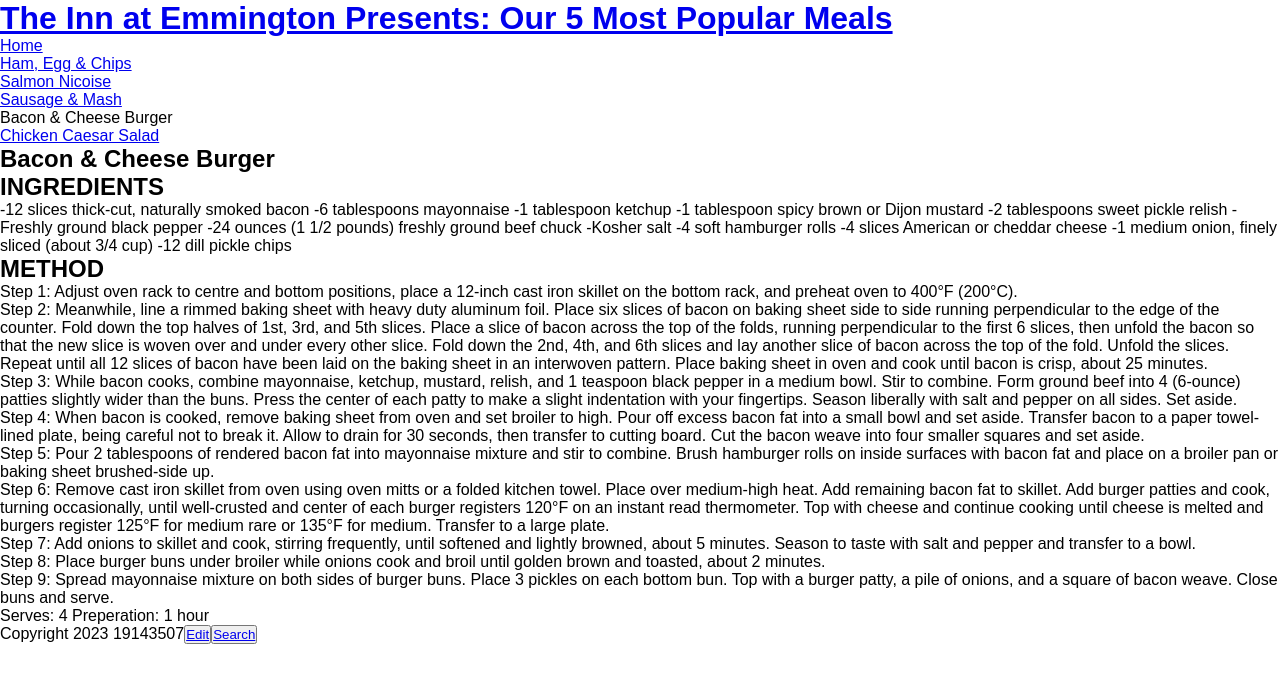
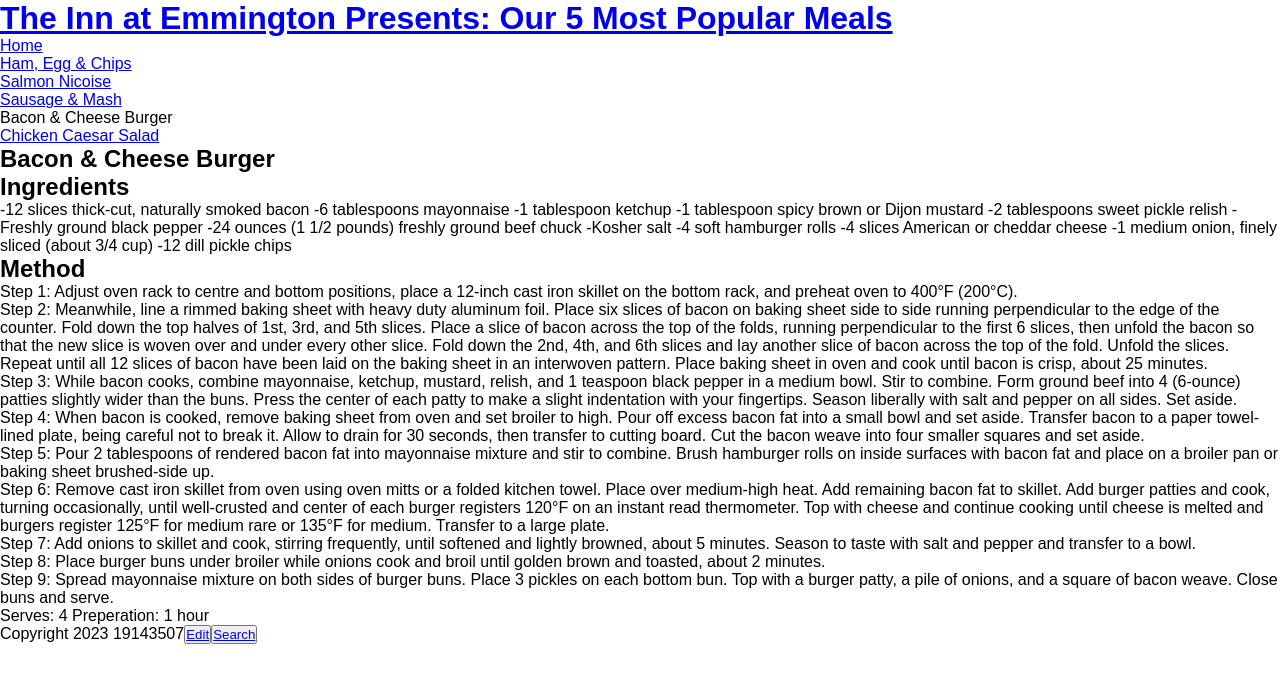
Before and after one commit to 19143507/inn-at-emmington, a Jekyll site: the page built from _recipes/bacon-cheese-burger.md, in a window 1280 px wide. Shown: the top 683 px of the page. Built offline with Jekyll 4.4.1, drawn with Linux system fonts in a browser that asks for light colours.

```diff
--- a/_recipes/bacon-cheese-burger.md
+++ b/_recipes/bacon-cheese-burger.md
@@ -4,7 +4,7 @@ date: 2023-01-31T15:22:52.776Z
 order: 4
 layout: recipe
 ---
-## I﻿NGREDIENTS
+## I﻿ngredients
 
 \-12 slices thick-cut, naturally smoked bacon
 -6 tablespoons mayonnaise
@@ -19,7 +19,7 @@ layout: recipe
 -1 medium onion, finely sliced (about 3/4 cup)
 -12 dill pickle chips
 
-## METHOD
+## Method
 
 Step 1:
 Adjust oven rack to centre and bottom positions, place a 12-inch cast iron skillet on the bottom rack, and preheat oven to 400°F (200°C).
```
